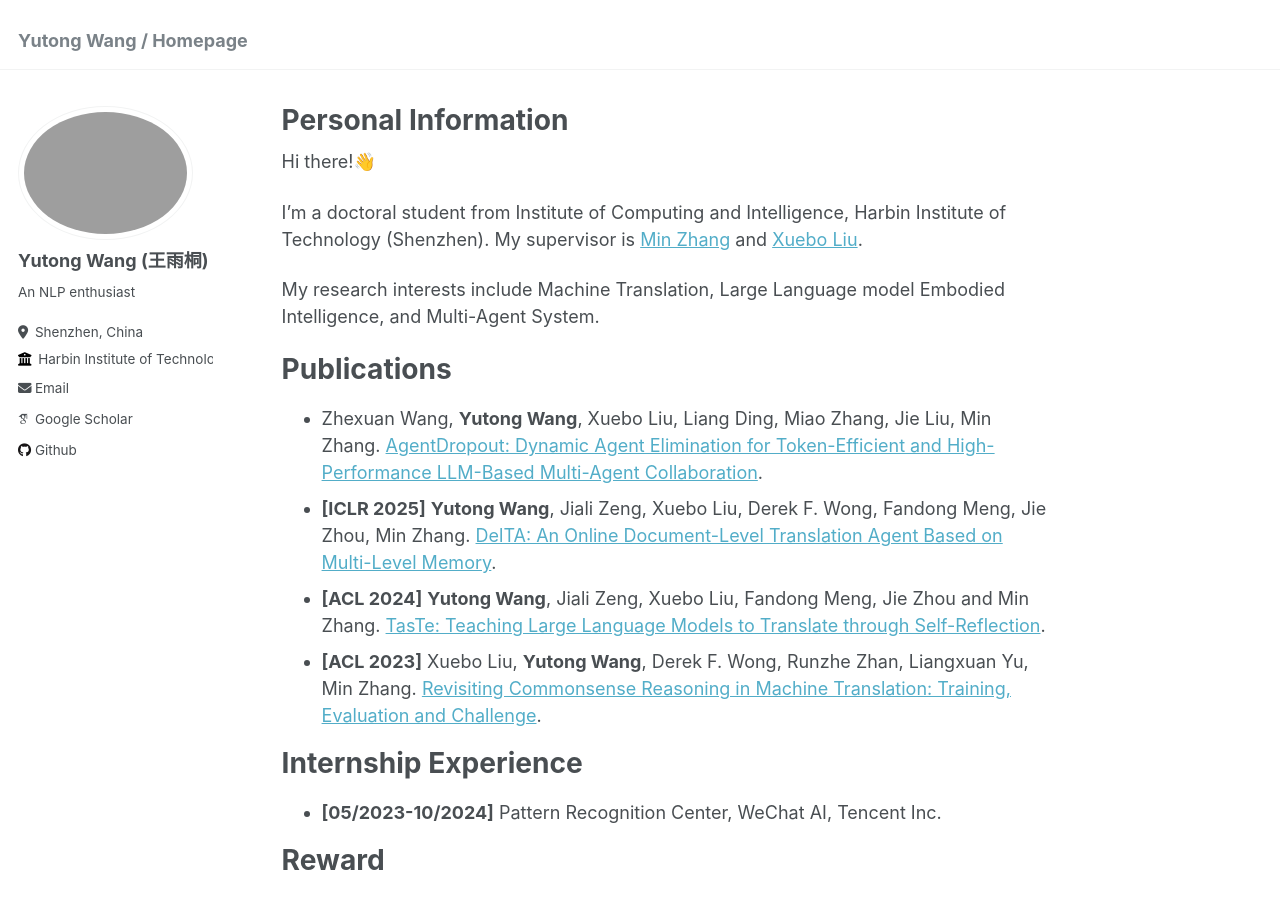
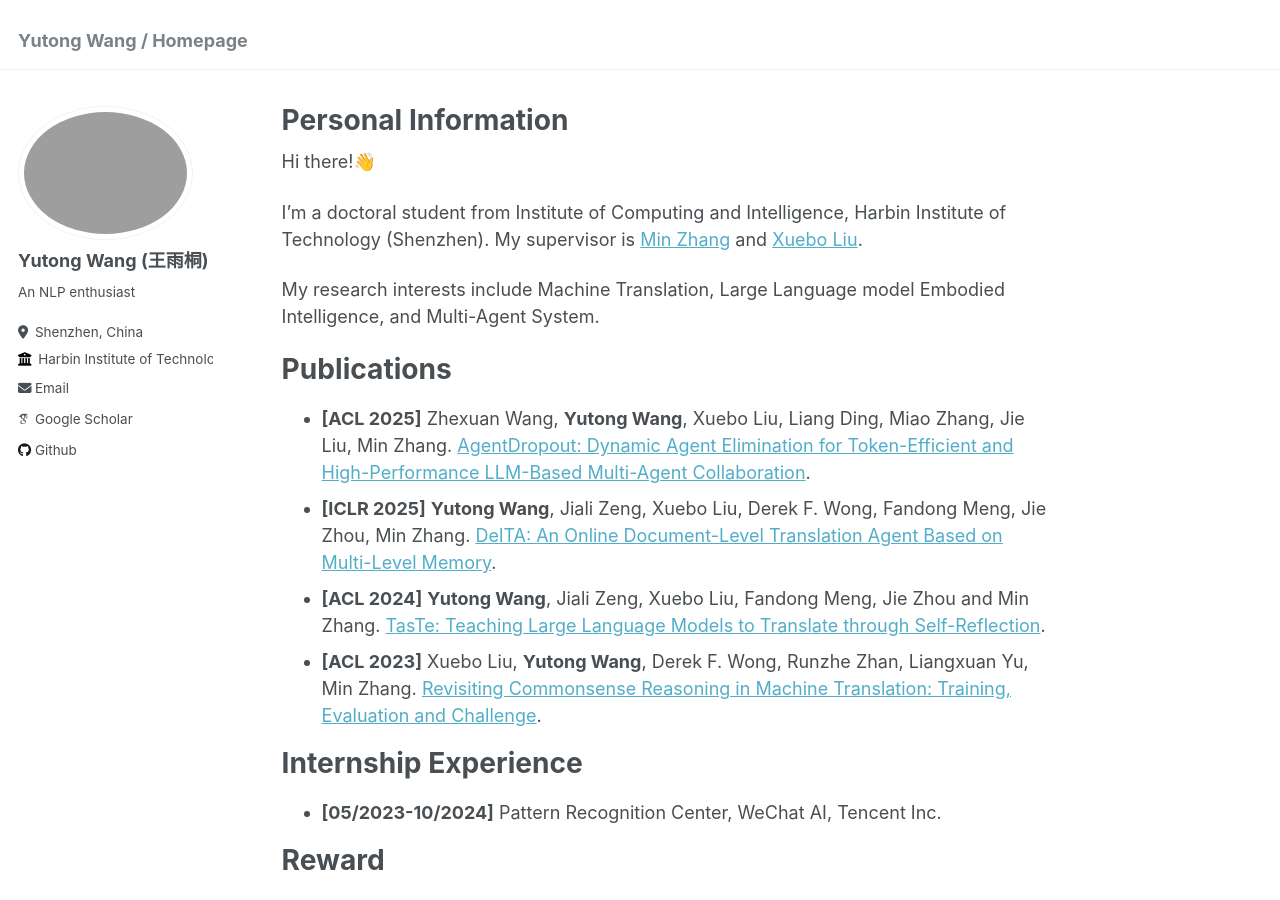
Before and after one commit to YutongWang1216/YutongWang1216.github.io, a Jekyll site: the page built from _pages/about.md, in a window 1280 px wide and 900 px high. Built offline with Jekyll 4.4.1, drawn with Linux system fonts in a browser that asks for light colours; some web fonts are replaced.

Commit message:
Update about

```diff
--- a/_pages/about.md
+++ b/_pages/about.md
@@ -17,7 +17,7 @@ My research interests include Machine Translation, Large Language model Embodied
 
 Publications
 ======
-- Zhexuan Wang, **Yutong Wang**, Xuebo Liu, Liang Ding, Miao Zhang, Jie Liu, Min Zhang. [AgentDropout: Dynamic Agent Elimination for Token-Efficient and High-Performance LLM-Based Multi-Agent Collaboration](https://arxiv.org/abs/2503.18891).
+- **[ACL 2025]** Zhexuan Wang, **Yutong Wang**, Xuebo Liu, Liang Ding, Miao Zhang, Jie Liu, Min Zhang. [AgentDropout: Dynamic Agent Elimination for Token-Efficient and High-Performance LLM-Based Multi-Agent Collaboration](https://arxiv.org/abs/2503.18891).
 - **[ICLR 2025]** **Yutong Wang**, Jiali Zeng, Xuebo Liu, Derek F. Wong, Fandong Meng, Jie Zhou, Min Zhang. [DelTA: An Online Document-Level Translation Agent Based on Multi-Level Memory](https://openreview.net/forum?id=hoYFLRNbhc).
 - **[ACL 2024]** **Yutong Wang**, Jiali Zeng, Xuebo Liu, Fandong Meng, Jie Zhou and Min Zhang. [TasTe: Teaching Large Language Models to Translate through Self-Reflection](https://aclanthology.org/2024.acl-long.333/).
 - **[ACL 2023]** Xuebo Liu, **Yutong Wang**, Derek F. Wong, Runzhe Zhan, Liangxuan Yu, Min Zhang. [Revisiting Commonsense Reasoning in Machine Translation: Training, Evaluation and Challenge](https://aclanthology.org/2023.acl-long.866/).
```
